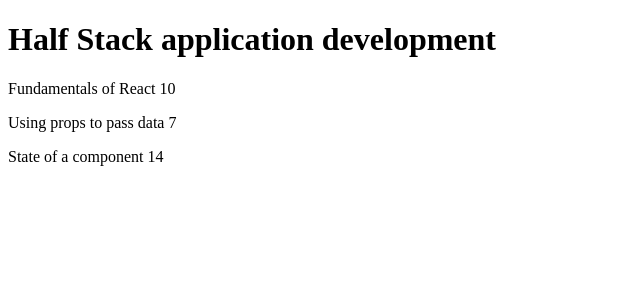
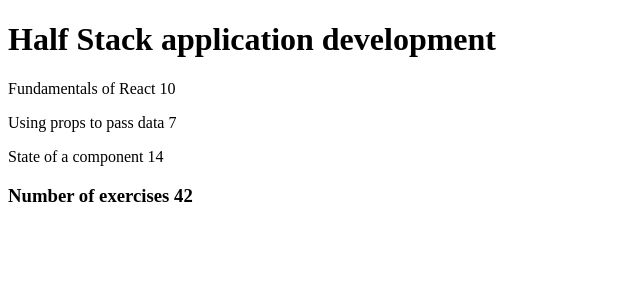
Before and after one commit to BigDsaur/Full-Stack-open-0_1_2, a React (Vite) app: page / in a window 1280 px wide. Shown: the top 300 px of the page, without its empty margins (0-640 px from the left). Built offline with nearby package versions, Linux system fonts and the light colour scheme.

Commit message:
kurssitiedot 2.2

```diff
--- a/src/App.jsx
+++ b/src/App.jsx
@@ -25,7 +25,7 @@
 const Total = ({ parts }) => {
   console.log("Rendering Total");
   return (
-    <p>Number of exercises {parts.reduce((sum, part) => sum + part.exercises, 0)}</p>
+    <h3>Number of exercises {parts.reduce((sum, part) => sum + part.exercises, 0)}</h3>
   );
 };
 
@@ -36,6 +36,7 @@
     <div>
     <Header course={course.name}/>
     <Content parts={course.parts}/>
+    <Total parts={course.parts}/>
     </div>
   )
 }
@@ -59,6 +60,11 @@
         name: 'State of a component',
         exercises: 14,
         id: 3
+      },
+      {
+        name: 'Redux',
+        exercises: 11,
+        id: 4
       }
     ]
   }
```
